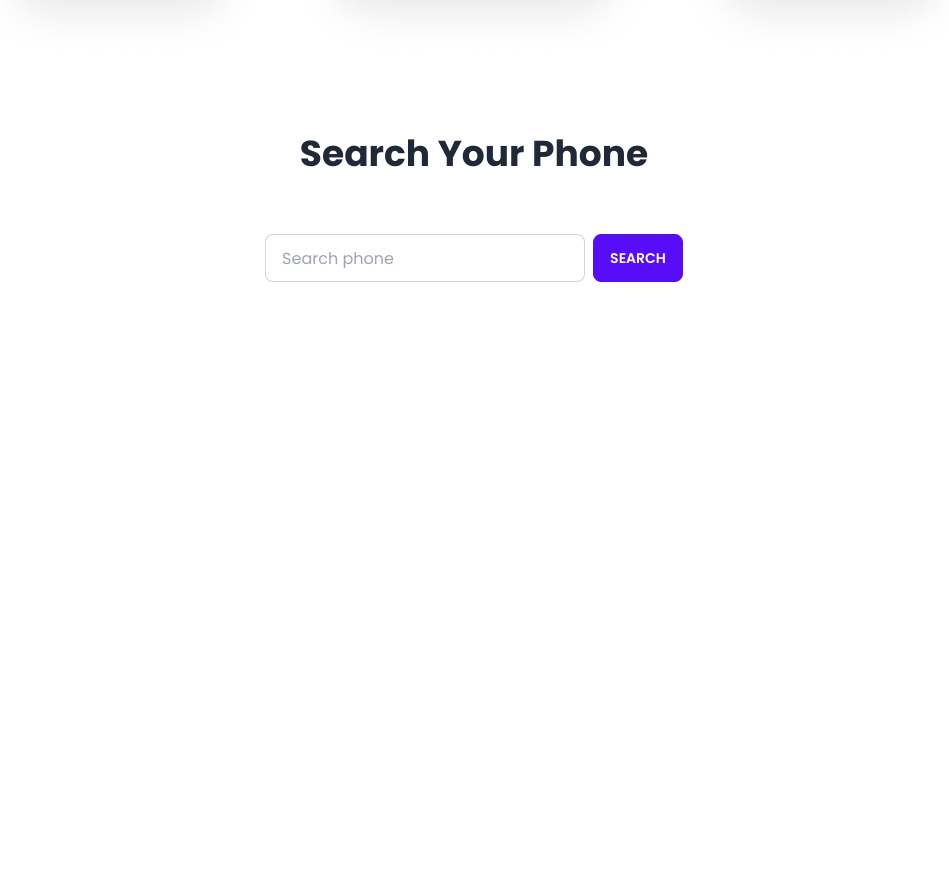
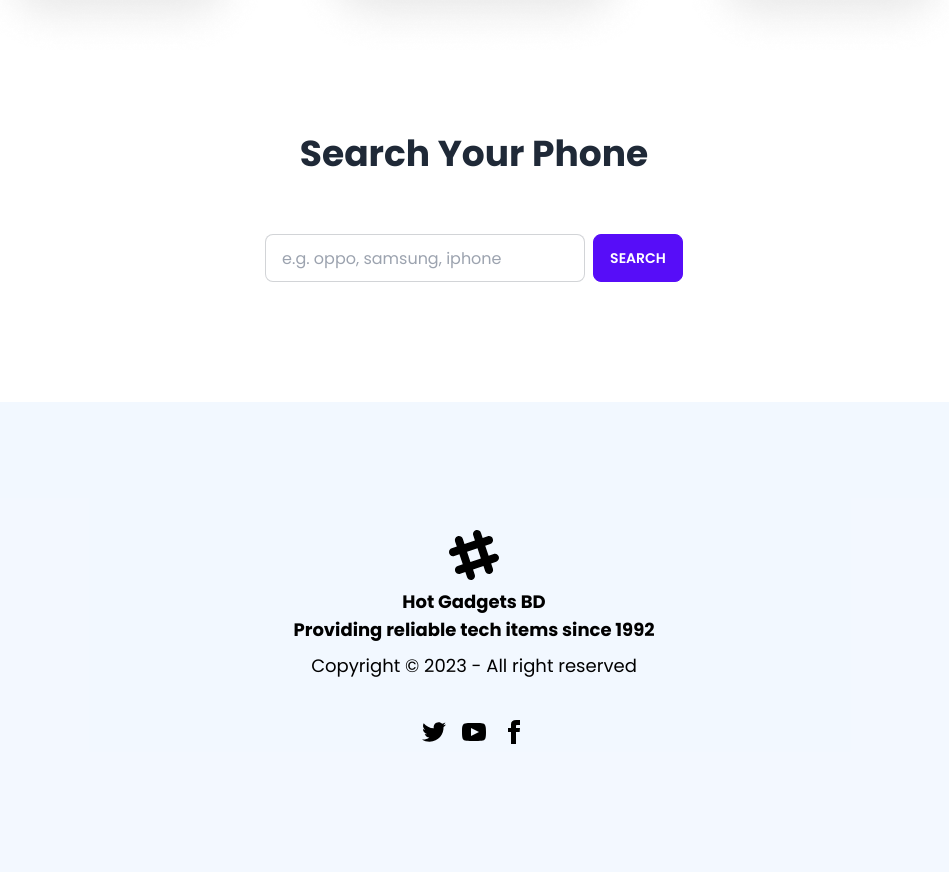
Before and after one commit to tasmim-tahsin/PhoneHuntingAPI, a plain HTML site: page index.html in a window 1280 px wide. Shown: the part 1027-1899 px from the top of the page, without its empty margins (166-1115 px from the left). Before the commit the page ends 1409 px from the top, so only its background shows below. Drawn offline with nearby package versions, Linux system fonts and the light colour scheme; no server answers.

Commit message:
footer added

```diff
--- a/index.html
+++ b/index.html
@@ -55,7 +55,7 @@
         <input
           id="searchField"
           type="text"
-          placeholder="Search phone"
+          placeholder="e.g. oppo, samsung, iphone"
           class="input input-bordered w-full max-w-xs my-5"
         />
         <button onclick="searchHandler()" class="btn btn-primary text-white">
@@ -99,6 +99,23 @@
         </dialog>
       </section>
     </main>
+    <!-- Footer -->
+    <footer class="footer footer-center p-10 bg-[#0d6efd0d] text-black mt-20 py-32">
+      <div class="text-lg">
+        <svg width="50" height="50" viewBox="0 0 24 24" xmlns="http://www.w3.org/2000/svg" fill-rule="evenodd" clip-rule="evenodd" class="inline-block fill-current"><path d="M22.672 15.226l-2.432.811.841 2.515c.33 1.019-.209 2.127-1.23 2.456-1.15.325-2.148-.321-2.463-1.226l-.84-2.518-5.013 1.677.84 2.517c.391 1.203-.434 2.542-1.831 2.542-.88 0-1.601-.564-1.86-1.314l-.842-2.516-2.431.809c-1.135.328-2.145-.317-2.463-1.229-.329-1.018.211-2.127 1.231-2.456l2.432-.809-1.621-4.823-2.432.808c-1.355.384-2.558-.59-2.558-1.839 0-.817.509-1.582 1.327-1.846l2.433-.809-.842-2.515c-.33-1.02.211-2.129 1.232-2.458 1.02-.329 2.13.209 2.461 1.229l.842 2.515 5.011-1.677-.839-2.517c-.403-1.238.484-2.553 1.843-2.553.819 0 1.585.509 1.85 1.326l.841 2.517 2.431-.81c1.02-.33 2.131.211 2.461 1.229.332 1.018-.21 2.126-1.23 2.456l-2.433.809 1.622 4.823 2.433-.809c1.242-.401 2.557.484 2.557 1.838 0 .819-.51 1.583-1.328 1.847m-8.992-6.428l-5.01 1.675 1.619 4.828 5.011-1.674-1.62-4.829z"></path></svg>
+        <p class="font-bold">
+          Hot Gadgets BD <br/>Providing reliable tech items since 1992
+        </p>
+        <p>Copyright © 2023 - All right reserved</p>
+      </div>
+      <div>
+        <div class="grid grid-flow-col gap-4">
+          <a><svg xmlns="http://www.w3.org/2000/svg" width="24" height="24" viewBox="0 0 24 24" class="fill-current"><path d="M24 4.557c-.883.392-1.832.656-2.828.775 1.017-.609 1.798-1.574 2.165-2.724-.951.564-2.005.974-3.127 1.195-.897-.957-2.178-1.555-3.594-1.555-3.179 0-5.515 2.966-4.797 6.045-4.091-.205-7.719-2.165-10.148-5.144-1.29 2.213-.669 5.108 1.523 6.574-.806-.026-1.566-.247-2.229-.616-.054 2.281 1.581 4.415 3.949 4.89-.693.188-1.452.232-2.224.084.626 1.956 2.444 3.379 4.6 3.419-2.07 1.623-4.678 2.348-7.29 2.04 2.179 1.397 4.768 2.212 7.548 2.212 9.142 0 14.307-7.721 13.995-14.646.962-.695 1.797-1.562 2.457-2.549z"></path></svg></a>
+          <a><svg xmlns="http://www.w3.org/2000/svg" width="24" height="24" viewBox="0 0 24 24" class="fill-current"><path d="M19.615 3.184c-3.604-.246-11.631-.245-15.23 0-3.897.266-4.356 2.62-4.385 8.816.029 6.185.484 8.549 4.385 8.816 3.6.245 11.626.246 15.23 0 3.897-.266 4.356-2.62 4.385-8.816-.029-6.185-.484-8.549-4.385-8.816zm-10.615 12.816v-8l8 3.993-8 4.007z"></path></svg></a>
+          <a><svg xmlns="http://www.w3.org/2000/svg" width="24" height="24" viewBox="0 0 24 24" class="fill-current"><path d="M9 8h-3v4h3v12h5v-12h3.642l.358-4h-4v-1.667c0-.955.192-1.333 1.115-1.333h2.885v-5h-3.808c-3.596 0-5.192 1.583-5.192 4.615v3.385z"></path></svg></a>
+        </div>
+      </div>
+    </footer>
   </body>
   <!-- Script -->
   <script src="js/index.js"></script>
```
